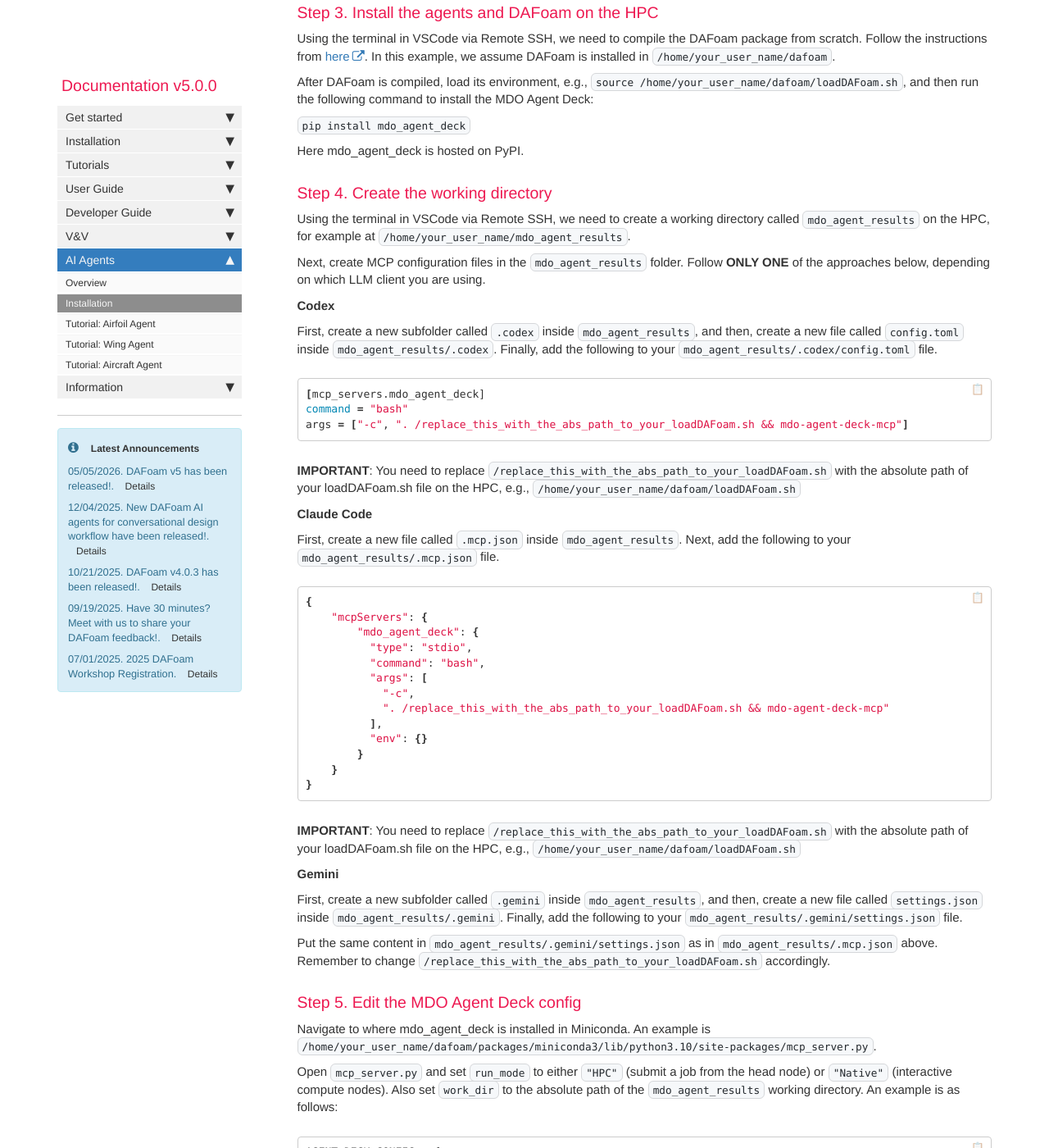
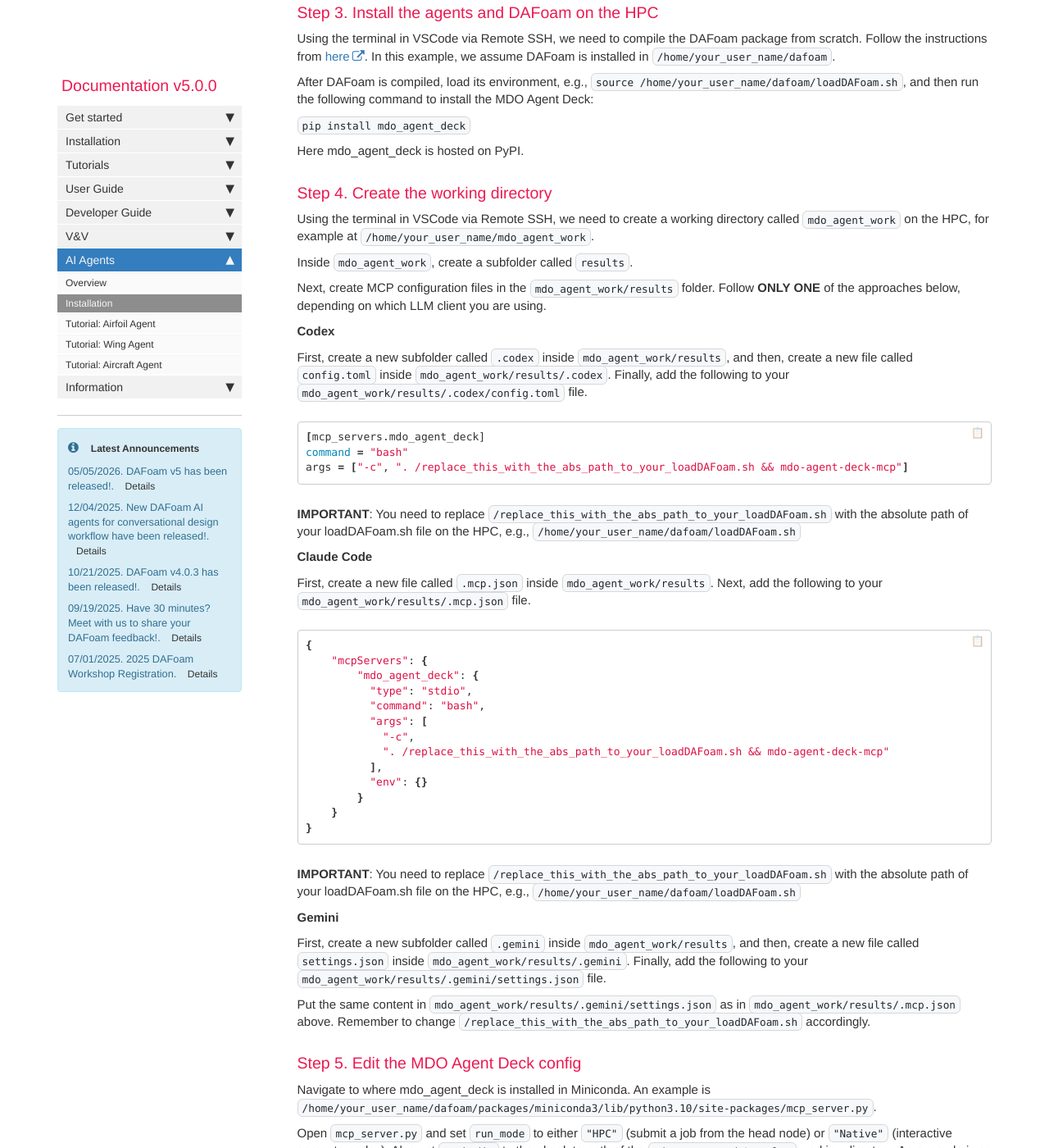
Before and after one commit to DAFoam/DAFoam.github.io, a Jekyll site: the page built from pages/mydoc/mydoc_ai_assistant_installation.md, in a window 1280 px wide and 1400 px high, scrolled down 2453 px. Shown: the whole window at 82% size. Built offline with Jekyll 4.4.1, drawn with Linux system fonts in a browser that asks for light colours; comment, search, counter and statistics services are not loaded; some of the changed text lies outside the part shown.

Commit message:
content update

````diff
--- a/pages/mydoc/mydoc_ai_assistant_installation.md
+++ b/pages/mydoc/mydoc_ai_assistant_installation.md
@@ -52,11 +52,11 @@ Then, open a terminal and run the following command to download the pre-compiled
 
 ### Step 4. Download the working directory
 
-Download `mdo_agent_results` repo from [here](https://github.com/DAFoam/mdo_agent_results/archive/refs/heads/main.zip).
+Download `mdo_agent_work` repo from [here](https://github.com/DAFoam/mdo_agent_work/archive/refs/heads/main.zip).
 
-Unzip it and you will see a folder called `mdo_agent_results-main`. Rename it to `mdo_agent_results`. This will be the main working directory for your agents.
+Unzip it and you will see a folder called `mdo_agent_work-main`. Rename it to `mdo_agent_work`. This will be the main working directory for your agents.
 
-**IMPORTANT**: Do not manually create a folder and use it as the LLM's working directory. You must use `mdo_agent_results`. This is because `mdo_agent_results` contains pre-defined LLM configuration files (hidden by default). You do not need to modify these configuration files.
+**IMPORTANT**: Do not manually create a folder and use it as the LLM's working directory. You must use `mdo_agent_work`. This is because `mdo_agent_work/results` contains pre-defined LLM configuration files (hidden by default). You do not need to modify these configuration files.
 
 The local installation is finished!
 
@@ -108,13 +108,15 @@ Here mdo_agent_deck is hosted on PyPI.
 
 ### Step 4. Create the working directory
 
-Using the terminal in VSCode via Remote SSH, we need to create a working directory called `mdo_agent_results` on the HPC, for example at `/home/your_user_name/mdo_agent_results`.
+Using the terminal in VSCode via Remote SSH, we need to create a working directory called `mdo_agent_work` on the HPC, for example at `/home/your_user_name/mdo_agent_work`.
 
-Next, create MCP configuration files in the `mdo_agent_results` folder. Follow **ONLY ONE** of the approaches below, depending on which LLM client you are using.
+Inside `mdo_agent_work`, create a subfolder called `results`.
+
+Next, create MCP configuration files in the `mdo_agent_work/results` folder. Follow **ONLY ONE** of the approaches below, depending on which LLM client you are using.
 
 **Codex**
 
-First, create a new subfolder called `.codex` inside `mdo_agent_results`, and then, create a new file called `config.toml` inside `mdo_agent_results/.codex`. Finally, add the following to your `mdo_agent_results/.codex/config.toml` file.
+First, create a new subfolder called `.codex` inside `mdo_agent_work/results`, and then, create a new file called `config.toml` inside `mdo_agent_work/results/.codex`. Finally, add the following to your `mdo_agent_work/results/.codex/config.toml` file.
 
 ```bash
 [mcp_servers.mdo_agent_deck]
@@ -126,7 +128,7 @@ args = ["-c", ". /replace_this_with_the_abs_path_to_your_loadDAFoam.sh && mdo-ag
 
 **Claude Code**
 
-First, create a new file called `.mcp.json` inside `mdo_agent_results`. Next, add the following to your `mdo_agent_results/.mcp.json` file.
+First, create a new file called `.mcp.json` inside `mdo_agent_work/results`. Next, add the following to your `mdo_agent_work/results/.mcp.json` file.
 
 ```bash
 {
@@ -149,21 +151,21 @@ First, create a new file called `.mcp.json` inside `mdo_agent_results`. Next, ad
 
 **Gemini**
 
-First, create a new subfolder called `.gemini` inside `mdo_agent_results`, and then, create a new file called `settings.json` inside `mdo_agent_results/.gemini`. Finally, add the following to your `mdo_agent_results/.gemini/settings.json` file.
+First, create a new subfolder called `.gemini` inside `mdo_agent_work/results`, and then, create a new file called `settings.json` inside `mdo_agent_work/results/.gemini`. Finally, add the following to your `mdo_agent_work/results/.gemini/settings.json` file.
 
-Put the same content in `mdo_agent_results/.gemini/settings.json` as in `mdo_agent_results/.mcp.json` above. Remember to change `/replace_this_with_the_abs_path_to_your_loadDAFoam.sh` accordingly.
+Put the same content in `mdo_agent_work/results/.gemini/settings.json` as in `mdo_agent_work/results/.mcp.json` above. Remember to change `/replace_this_with_the_abs_path_to_your_loadDAFoam.sh` accordingly.
 
 
 ### Step 5. Edit the MDO Agent Deck config
 
 Navigate to where mdo_agent_deck is installed in Miniconda. An example is `/home/your_user_name/dafoam/packages/miniconda3/lib/python3.10/site-packages/mcp_server.py`.
 
-Open `mcp_server.py` and set `run_mode` to either `"HPC"` (submit a job from the head node) or `"Native"` (interactive compute nodes). Also set `work_dir` to the absolute path of the `mdo_agent_results` working directory. An example is as follows:
+Open `mcp_server.py` and set `run_mode` to either `"HPC"` (submit a job from the head node) or `"Native"` (interactive compute nodes). Also set `work_dir` to the absolute path of the `mdo_agent_work/results` working directory. An example is as follows:
 
 ```python
 AGENT_DECK_CONFIG = {
     "run_mode": "HPC",
-    "work_dir": "/homme/your_user_name/mdo_agent_results",
+    "work_dir": "/homme/your_user_name/mdo_agent_work/results",
     "load_modules": "",
 }
 ```
@@ -174,15 +176,17 @@ The agents are ready to use on the HPC
 
 The following steps work for both local and HPC installations.
 
-**IMPORTANT**: The MCP server setup works only in the `mdo_agent_results` folder.
+**IMPORTANT**: The MCP server setup works only in the `mdo_agent_work/results` folder.
 
 First, open VSCode. For HPC installation, you need to use Remote SSH to connect to the HPC. No need to do such for local installation.
 
-Then, in VSCode, click the "Explorer" icon from the left bar (see Fig. below). From there, you can select "Open Folder" and open the `mdo_agent_results` folder as your working directory.
+Then, in VSCode, click the "Explorer" icon from the left bar (see Fig. below). From there, you can select "Open Folder" and open the `mdo_agent_work` folder as your working directory.
 
 Next, click the "Toggle Panel" button in the top right corner to open a terminal (see Fig. 1 below).
 
-In the terminal, navigate to the `mdo_agent_results` folder. If you use the HPC or Native mode, you need to load the DAFoam environment. No need to do such for the Docker mode.
+In the terminal, navigate to the `mdo_agent_work/results` folder. If you use the HPC or Native mode, you need to load the DAFoam environment. No need to do such for the Docker mode.
+
+**IMPORTANT**: Open the `mdo_agent_work` folder in Explorer, then use the terminal to navigate to `mdo_agent_work/results` before starting the LLM CLI. This is intentional to avoid conflicts with VSCode LLM extensions.
 
 Then, launch your LLM client in full-permission mode to avoid interruptions. Choose **ONLY ONE** of the following, depending on which LLM client you are using.
 
````
